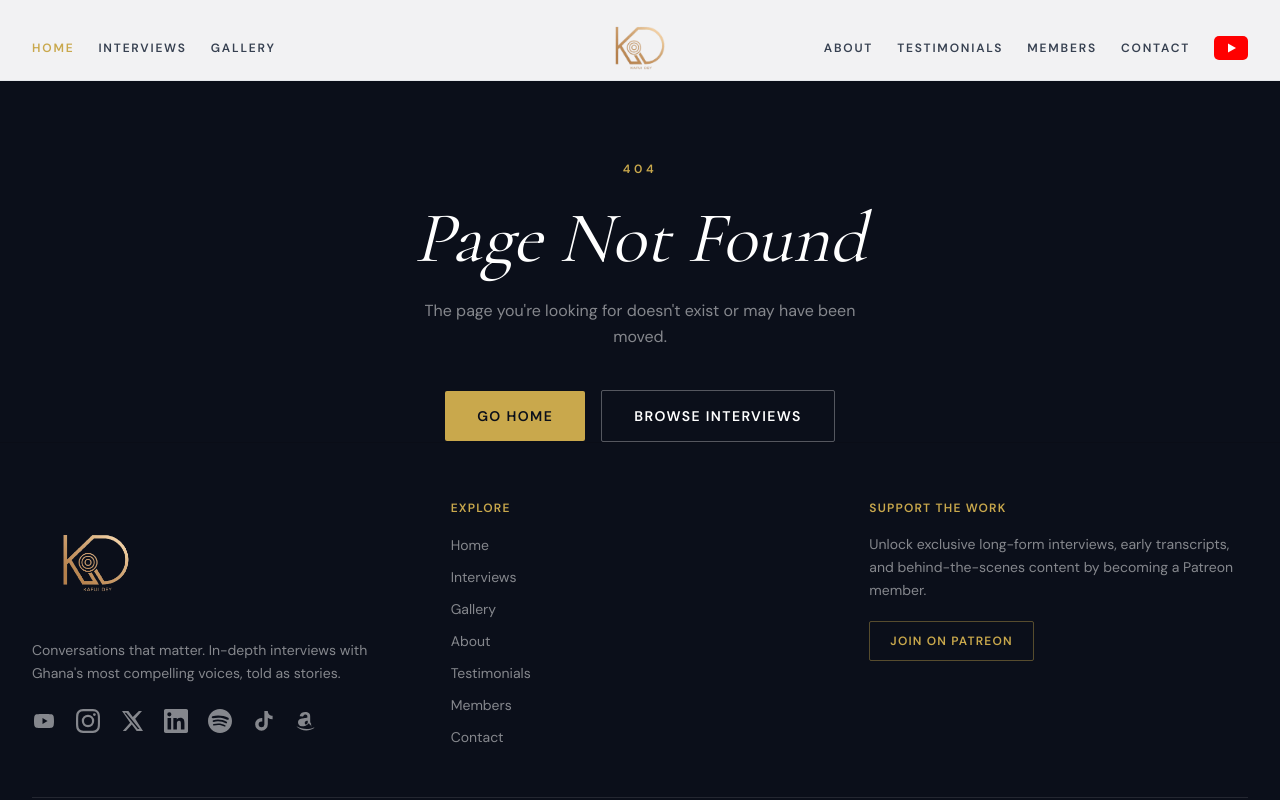
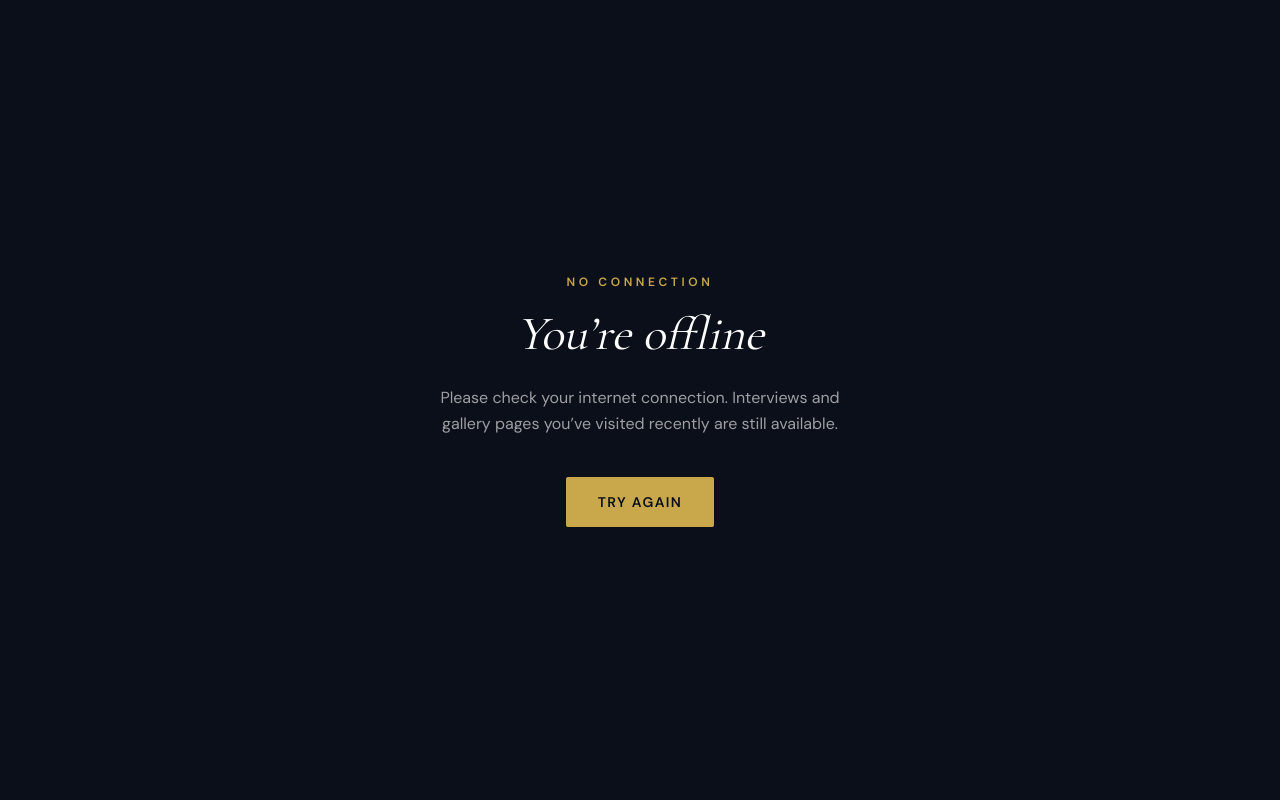
Before and after one commit to kafuideyinterviews/kafui, a Next.js app: page /offline in a window 1280 px wide. Before the commit this address had no page. Shown: the top 800 px of the page. Built offline with nearby package versions, Linux system fonts and the light colour scheme.

Commit message:
Add files via upload

```diff
--- a/app/layout.tsx
+++ b/app/layout.tsx
@@ -1,5 +1,7 @@
-import type { Metadata } from 'next'
+import type { Metadata, Viewport } from 'next'
 import { Cormorant_Garamond, DM_Sans } from 'next/font/google'
+import ServiceWorkerRegistration from '@/components/ui/ServiceWorkerRegistration'
+import PWAInstallBanner from '@/components/ui/PWAInstallBanner'
 import './globals.css'
 
 const cormorant = Cormorant_Garamond({
@@ -71,6 +73,11 @@ export const metadata: Metadata = {
     canonical: 'https://kafuideyinterviews.com',
   },
   manifest: '/manifest.json',
+  appleWebApp: {
+    capable: true,
+    statusBarStyle: 'black-translucent',
+    title: 'Kafui Dey',
+  },
   icons: {
     icon: [
       { url: '/icon0.svg', type: 'image/svg+xml' },
@@ -82,10 +89,25 @@ export const metadata: Metadata = {
   },
 }
 
+export const viewport: Viewport = {
+  themeColor: [
+    { media: '(prefers-color-scheme: light)', color: '#d28d2d' },
+    { media: '(prefers-color-scheme: dark)',  color: '#0a1628' },
+  ],
+  width: 'device-width',
+  initialScale: 1,
+  minimumScale: 1,
+  viewportFit: 'cover',
+}
+
 export default function RootLayout({ children }: { children: React.ReactNode }) {
   return (
     <html lang="en" className={`${cormorant.variable} ${dmSans.variable}`} suppressHydrationWarning>
-      <body className="antialiased">{children}</body>
+      <body className="antialiased">
+        {children}
+        <ServiceWorkerRegistration />
+        <PWAInstallBanner />
+      </body>
     </html>
   )
 }
--- /dev/null
+++ b/app/offline/page.tsx
@@ -0,0 +1,23 @@
+export default function OfflinePage() {
+  return (
+    <main className="flex min-h-screen flex-col items-center justify-center bg-navy px-4 text-center">
+      <div className="max-w-md">
+        <p className="mb-4 font-sans text-xs font-semibold uppercase tracking-[0.3em] text-gold">
+          No Connection
+        </p>
+        <h1 className="font-serif text-5xl font-normal italic text-white">
+          You&rsquo;re offline
+        </h1>
+        <p className="mt-6 font-sans text-base leading-relaxed text-white/60">
+          Please check your internet connection. Interviews and gallery pages you&rsquo;ve visited recently are still available.
+        </p>
+        <button
+          onClick={() => window.location.reload()}
+          className="mt-10 rounded-sm bg-gold px-8 py-3.5 font-sans text-sm font-semibold uppercase tracking-widest text-navy transition-opacity hover:opacity-85"
+        >
+          Try Again
+        </button>
+      </div>
+    </main>
+  )
+}
```
